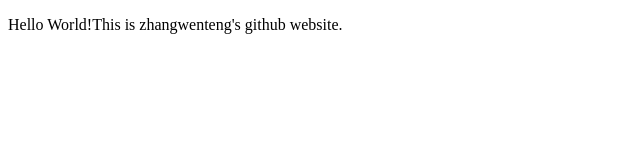
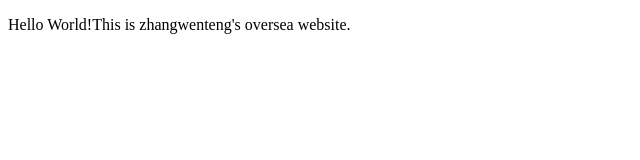
Before and after one commit to AnAnUncle/hello-world-website, a plain HTML site: page index.html in a window 1280 px wide. Shown: the full height of the page, 0-640 px from the left. Drawn offline with Linux system fonts and the light colour scheme.

Commit message:
Update index.html

```diff
--- a/index.html
+++ b/index.html
@@ -4,6 +4,6 @@
         <title>Hello World</title>
     </head>
     <body>
-        <p>Hello World!This is zhangwenteng's github website.</p>
+        <p>Hello World!This is zhangwenteng's oversea website.</p>
     </body>
 </html>
```
